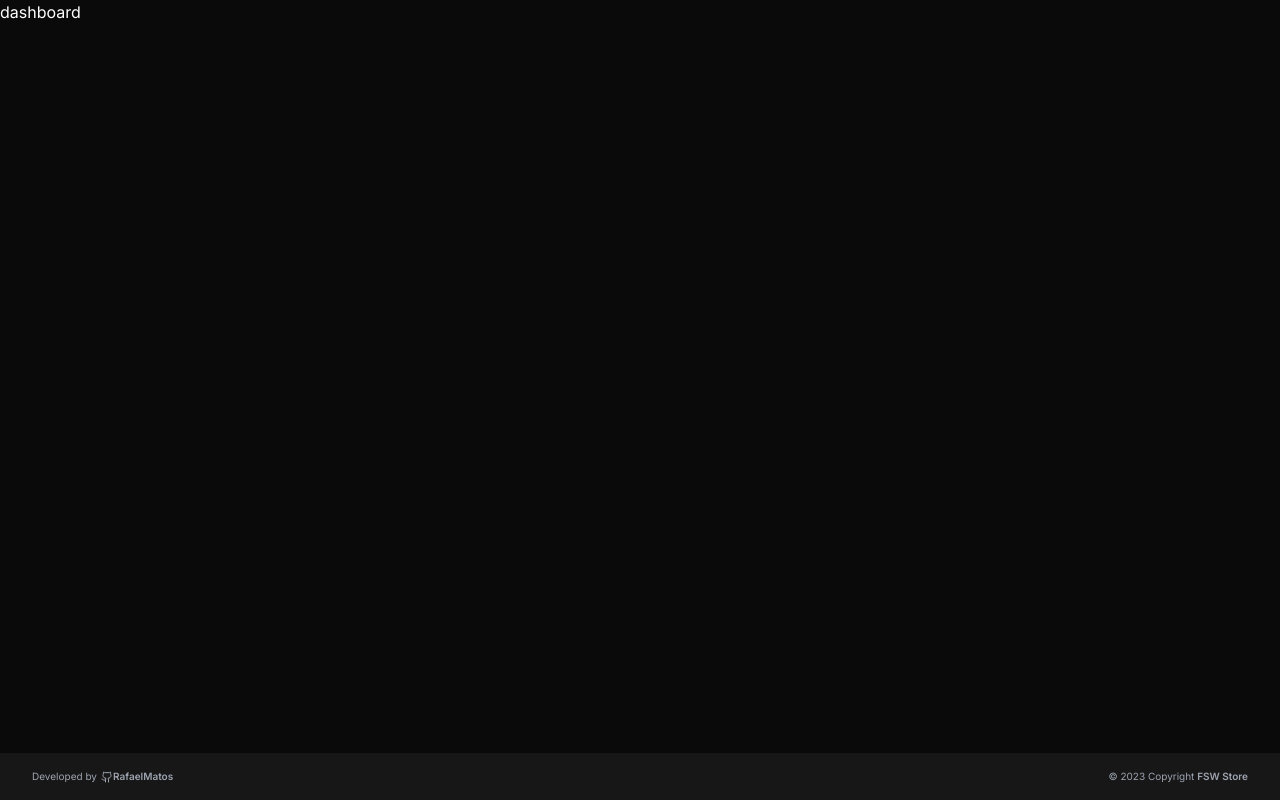
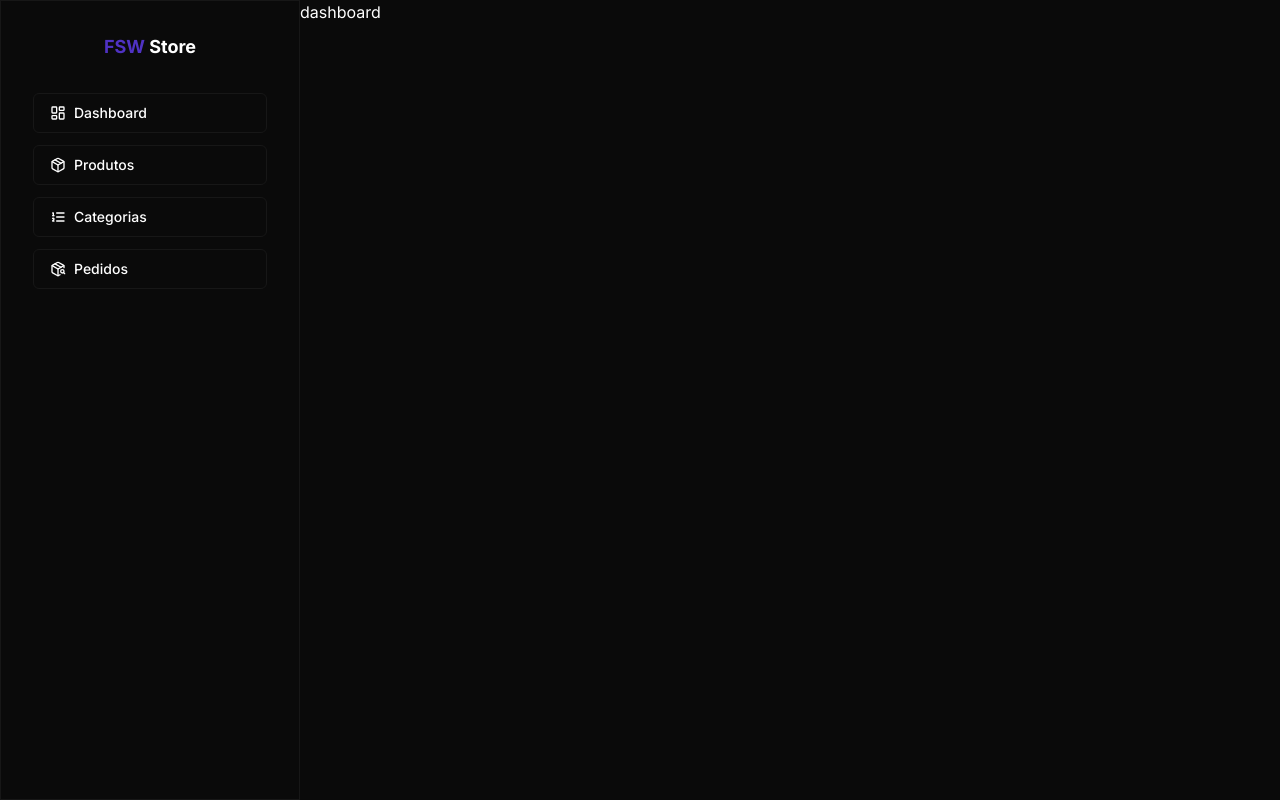
Before and after one commit to RafaelMatos/fsw-store, a Next.js app: page /dashboard in a window 1280 px wide. Built offline with nearby package versions, Linux system fonts and the light colour scheme.

Commit message:
feat: add initial admin sidebar

```diff
--- /dev/null
+++ b/src/app/(admin)/components/sidebar.tsx
@@ -0,0 +1,41 @@
+import { Button } from '@/components/ui/button'
+import {
+  LayoutDashboardIcon,
+  ListOrderedIcon,
+  PackageIcon,
+  PackageSearchIcon,
+} from 'lucide-react'
+import Link from 'next/link'
+
+const Sidebar = () => {
+  return (
+    <div className="flex h-full min-w-[300px] flex-col items-center gap-8 border border-r border-solid border-accent bg-background p-8">
+      <Link href="/">
+        <h1 className="text-lg font-bold">
+          <span className="text-primary">FSW</span> Store
+        </h1>
+      </Link>
+
+      <div className="flex w-full flex-col gap-3">
+        <Button variant="outline" className="w-full justify-start gap-2">
+          <LayoutDashboardIcon size={16} />
+          Dashboard
+        </Button>
+        <Button variant="outline" className="w-full justify-start gap-2">
+          <PackageIcon size={16} />
+          Produtos
+        </Button>
+        <Button variant="outline" className="w-full justify-start gap-2">
+          <ListOrderedIcon size={16} />
+          Categorias
+        </Button>
+        <Button variant="outline" className="w-full justify-start gap-2">
+          <PackageSearchIcon size={16} />
+          Pedidos
+        </Button>
+      </div>
+    </div>
+  )
+}
+
+export default Sidebar
--- a/src/app/(admin)/dashboard/page.tsx
+++ b/src/app/(admin)/dashboard/page.tsx
@@ -1,5 +1,5 @@
 const DashboardPage = () => {
-  return <h1>dashboard</h1>
+  return <div>dashboard</div>
 }
 
 export default DashboardPage
--- a/src/app/(admin)/layout.tsx
+++ b/src/app/(admin)/layout.tsx
@@ -2,7 +2,7 @@ import type { Metadata } from 'next'
 import { Inter } from 'next/font/google'
 import '../globals.css'
 import { AuthProvider } from '@/providers/auth'
-import Footer from '@/components/ui/footer'
+import Sidebar from './components/sidebar'
 
 const inter = Inter({ subsets: ['latin'] })
 
@@ -21,8 +21,10 @@ export default function RootLayout({
       <body className={inter.className}>
         <div className="flex h-full flex-col">
           <AuthProvider>
-            <div className="flex-1">{children}</div>
-            <Footer />
+            <div className="flex h-full">
+              <Sidebar />
+              {children}
+            </div>
           </AuthProvider>
         </div>
       </body>
```
